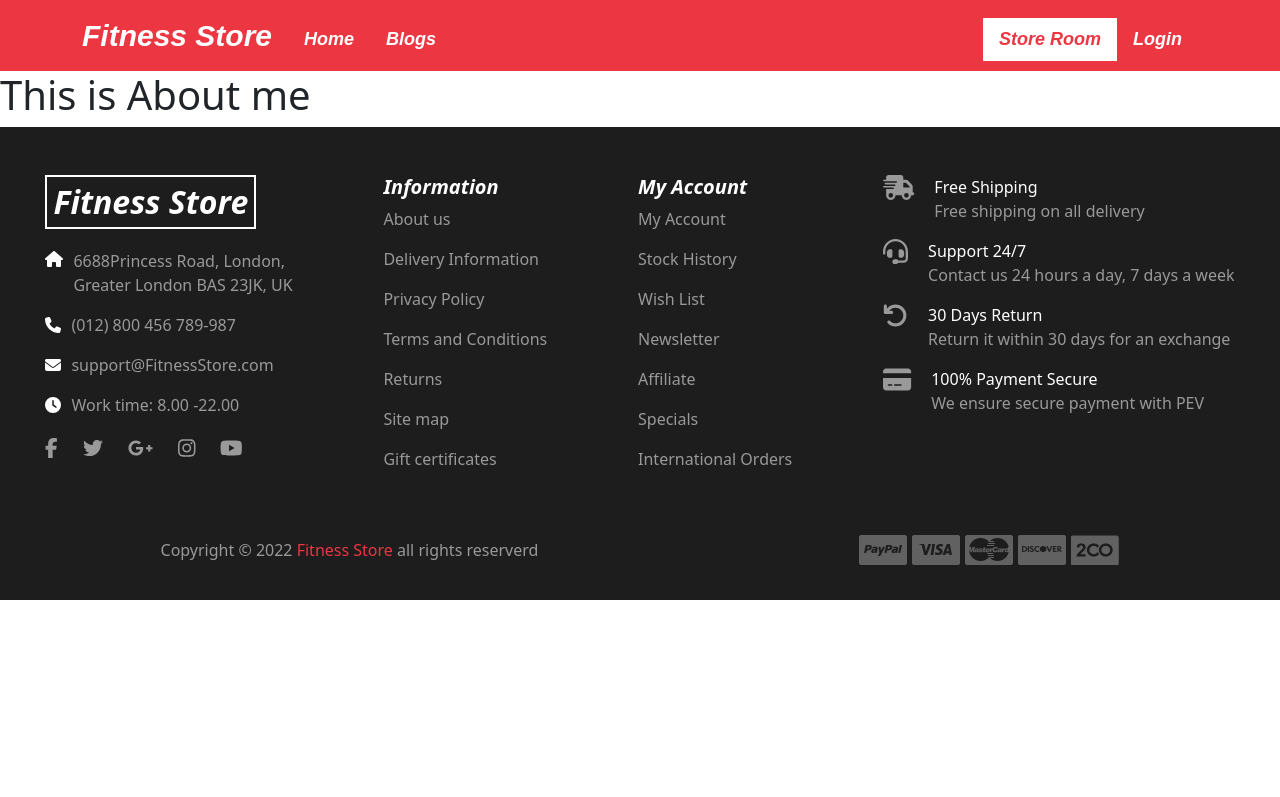
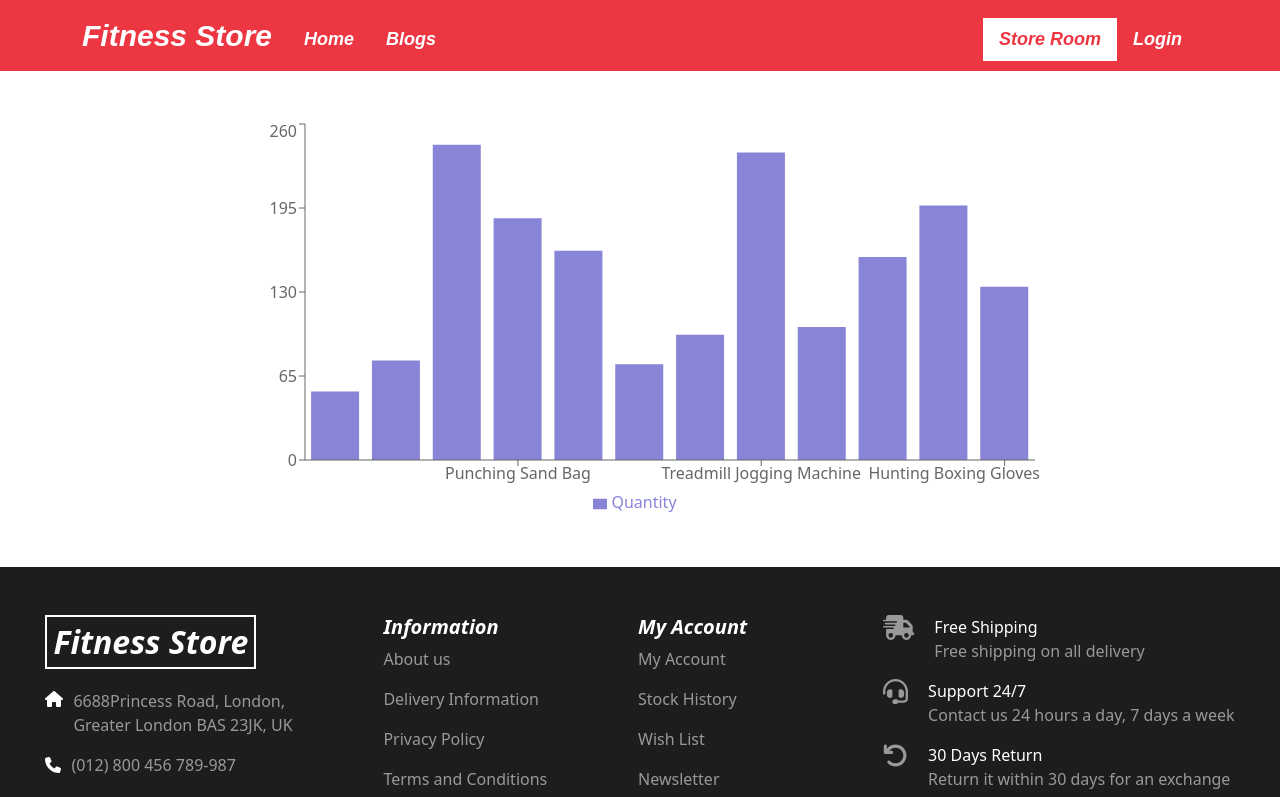
Before and after one commit to md-atiqurrahman/Fitness-Store-client-side, a React (Create React App) app: page /storeRoom in a window 1280 px wide. Shown: the top 797 px of the page. Built offline with nearby package versions, Linux system fonts and the light colour scheme; no server answers.

Commit message:
add extra route

```diff
--- a/package.json
+++ b/package.json
@@ -21,6 +21,7 @@
     "react-hook-form": "^7.30.0",
     "react-router-dom": "^6.3.0",
     "react-scripts": "5.0.1",
+    "recharts": "^2.1.9",
     "web-vitals": "^2.1.4"
   },
   "scripts": {
--- a/src/Pages/StoreRoom/StoreRoom.js
+++ b/src/Pages/StoreRoom/StoreRoom.js
@@ -1,11 +1,39 @@
-import React from 'react';
+import React, { useEffect, useState } from 'react';
+import { Bar, BarChart, Legend, Tooltip, XAxis, YAxis } from 'recharts';
 import PageTitle from '../Shared/PageTitle/PageTitle';
 
 const StoreRoom = () => {
+    const [storedProducts, setStoredProducts] = useState([]);
+
+
+    useEffect(() => {
+        fetch('items.json')
+            .then(res => res.json())
+            .then(data => {
+                const product = data.map(item => {
+                    const name = item.name;
+                    const quantity = parseInt(item.quantity);
+                    const newItem = {
+                        name: name,
+                       Quantity: quantity
+                    }
+                    return newItem;
+                })
+                setStoredProducts(product);
+            })
+    }, [])
     return (
-        <div>
-            <PageTitle title={'About'}></PageTitle>
-            <h1>This is About me </h1>
+        <div className='my-5'>
+            <PageTitle title={'Store Room'}></PageTitle>
+            <div className='w-75 mx-auto'>
+                <BarChart className='w-90 mx-auto text-center' width={800} height={400} data={storedProducts}>
+                    <Bar dataKey={'Quantity'} fill="#8884d8" />
+                    <XAxis dataKey={'name'}></XAxis>
+                    <YAxis></YAxis>
+                    <Tooltip></Tooltip>
+                    <Legend></Legend>
+                </BarChart>
+            </div>
         </div>
     );
 };
```
Also changed, not shown: 1 other file (tests, documents, lock files or other folders).
